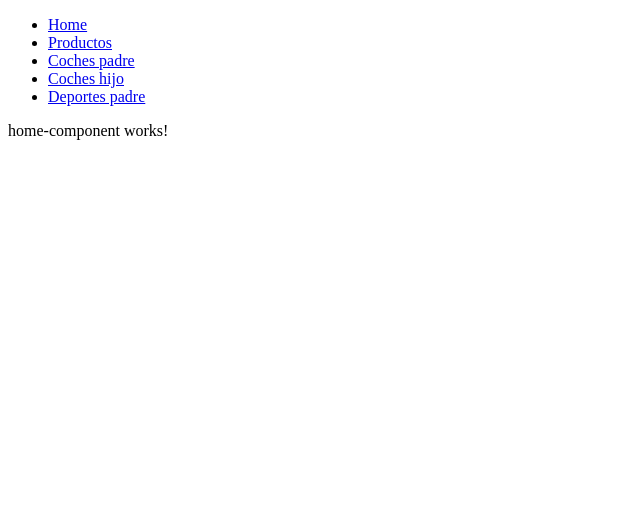
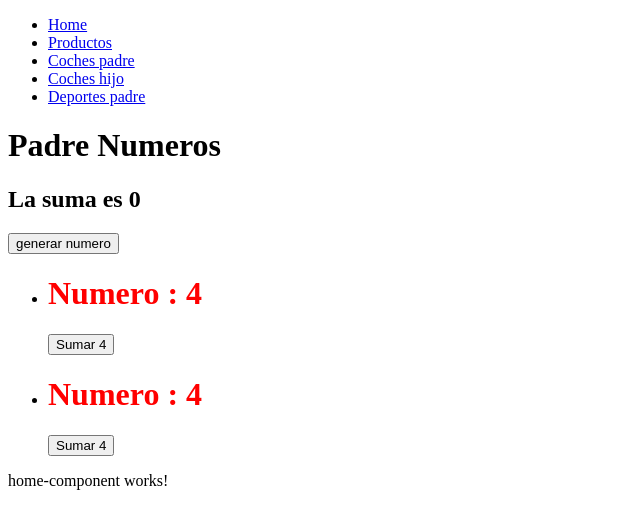
Before and after one commit to Peluas9000/aungularcomunicacionmodelos, an Angular app: page / in a window 1280 px wide. Shown: the top 528 px of the page, without its empty margins (0-640 px from the left). Built offline with nearby package versions, Linux system fonts and the light colour scheme.

Commit message:
Mejor repaso de padr a hijo y de hijo a padre con numero con un titulo que muestra el total de suma de cada hijo seleccionado con el boton

```diff
--- a/src/app/app-module.ts
+++ b/src/app/app-module.ts
@@ -9,6 +9,8 @@ import { PadreCochesComponent } from './components/padre-coches-component/padre-
 import { HijoCochesComponent } from './components/hijo-coches-component/hijo-coches-component';
 import { PadreDeportesComponent } from './components/padre-deportes-component/padre-deportes-component';
 import { DeporteComponent } from './components/deporte-component/deporte-component';
+import { PadreNumeroComponent } from './components/padre-numero-component/padre-numero-component';
+import { HijoNumeroComponent } from './components/hijo-numero-component/hijo-numero-component';
 
 @NgModule({
   declarations: [
@@ -20,6 +22,8 @@ import { DeporteComponent } from './components/deporte-component/deporte-compone
     HijoCochesComponent,
     PadreDeportesComponent,
     DeporteComponent,
+    PadreNumeroComponent,
+    HijoNumeroComponent,
   ],
   imports: [BrowserModule, AppRoutingModule],
   providers: [provideBrowserGlobalErrorListeners()],
--- a/src/app/app.html
+++ b/src/app/app.html
@@ -1,2 +1,3 @@
 <app-menu-component></app-menu-component>
+<app-padre-numero-component></app-padre-numero-component>
 <router-outlet></router-outlet>
--- /dev/null
+++ b/src/app/components/hijo-numero-component/hijo-numero-component.html
@@ -0,0 +1,2 @@
+<h1 style="color: red;">Numero : {{numero}}</h1>
+<button (click)="sumar()">Sumar {{numero}}</button>
--- /dev/null
+++ b/src/app/components/hijo-numero-component/hijo-numero-component.ts
@@ -0,0 +1,19 @@
+import { Component, EventEmitter, Input, Output } from '@angular/core';
+
+@Component({
+  selector: 'app-hijo-numero-component',
+  standalone: false,
+  styleUrl: './hijo-numero-component.css',
+  templateUrl: './hijo-numero-component.html',
+})
+export class HijoNumeroComponent {
+  @Input() numero!: number;
+  @Output() sumarNumeroSeleccionado :EventEmitter<number>= new EventEmitter<number>();
+
+  sumar():void{
+    this.sumarNumeroSeleccionado.emit(this.numero);
+  }
+
+
+
+}
--- /dev/null
+++ b/src/app/components/padre-numero-component/padre-numero-component.html
@@ -0,0 +1,19 @@
+    <h1>Padre Numeros</h1>
+
+    <h2>La suma es {{numeroTotal}}</h2>
+
+    <button (click)="generarNumero()">generar numero</button>
+    <ul>
+
+    @for (numeros of arrayNumeros; track numeros) {
+    <li>
+        <app-hijo-numero-component
+        (sumarNumeroSeleccionado)="sumarNumeroPadre($event)"
+
+        [numero]="numeros"></app-hijo-numero-component>
+
+    </li>
+    }
+
+
+    </ul>
--- /dev/null
+++ b/src/app/components/padre-numero-component/padre-numero-component.ts
@@ -0,0 +1,29 @@
+import { Component } from '@angular/core';
+
+@Component({
+  selector: 'app-padre-numero-component',
+  standalone: false,
+  styleUrl: './padre-numero-component.css',
+  templateUrl: './padre-numero-component.html',
+})
+export class PadreNumeroComponent {
+
+  numeroTotal!: number;
+  numero: number = 0;
+  arrayNumeros: Array<number> = new Array<number>();
+  generarNumero() {
+    this.numero = Math.floor(Math.random() * 100);
+    this.arrayNumeros.push(this.numero);
+  }
+
+  sumarNumeroPadre(numero:number){
+    this.numeroTotal+=numero;
+  }
+
+  constructor() {
+    this.numeroTotal=0;
+    this.generarNumero();
+    this.arrayNumeros.push(this.numero);
+  }
+
+}
```
Also changed, not shown: src/app/components/hijo-numero-component/hijo-numero-component.css (added), src/app/components/padre-numero-component/padre-numero-component.css (added), 2 other files (tests, documents, lock files or other folders).
